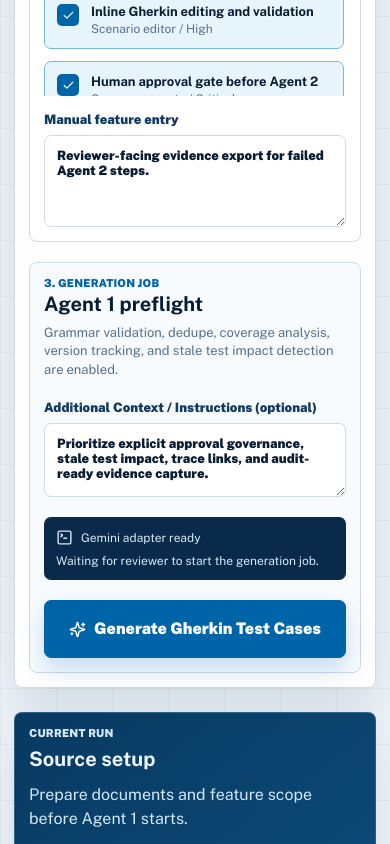
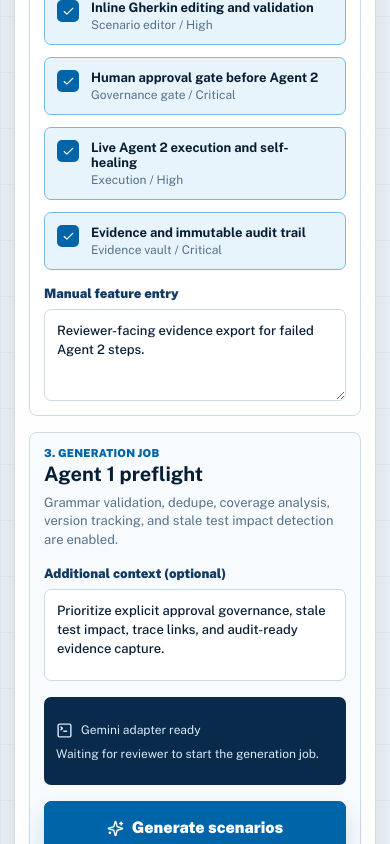
Before and after one commit to aldrinstellus/c-fda-ai-testing, a Next.js app: page / in a window 390 px wide. Shown: the part 1720-2564 px from the top of the page. Built offline with nearby package versions, Linux system fonts and the light colour scheme.

Commit message:
Rework trigger workflow spacing

```diff
--- a/app/globals.css
+++ b/app/globals.css
@@ -631,6 +631,7 @@ select:focus-visible {
 
 .stageCanvas {
   min-width: 0;
+  overflow-x: hidden;
   padding: clamp(18px, 2.3vw, 30px);
   box-shadow: var(--shadow);
 }
@@ -702,6 +703,10 @@ select:focus-visible {
   .appShell:not(.signedOutShell) .evidenceObjects,
   .appShell:not(.signedOutShell) .auditTimeline {
     max-height: clamp(300px, 44vh, 530px);
+  }
+
+  .appShell:not(.signedOutShell) .featureList {
+    max-height: clamp(300px, 38vh, 360px);
   }
 }
 
@@ -764,7 +769,8 @@ select:focus-visible {
 .reportsScreen {
   display: grid;
   grid-template-columns: minmax(0, 1.08fr) minmax(320px, 0.92fr);
-  gap: var(--space-5);
+  align-items: start;
+  gap: clamp(16px, 1.8vw, 22px);
   margin-top: var(--space-6);
 }
 
@@ -788,10 +794,33 @@ select:focus-visible {
 .generationDock {
   grid-column: 1 / -1;
   display: grid;
-  grid-template-columns: minmax(210px, 0.85fr) minmax(220px, 1fr) minmax(210px, 0.8fr) minmax(180px, 0.7fr);
-  align-items: end;
-  gap: var(--space-5);
+  grid-template-columns: minmax(220px, 0.86fr) minmax(300px, 1fr);
+  grid-template-areas:
+    "summary context"
+    "console action";
+  align-items: stretch;
+  gap: var(--space-4);
   background: #f8fbfe;
+}
+
+.generationSummary {
+  grid-area: summary;
+  min-width: 0;
+}
+
+.generationContext {
+  grid-area: context;
+  min-width: 0;
+}
+
+.generationDock .consoleBlock {
+  grid-area: console;
+  min-width: 0;
+  min-height: 88px;
+}
+
+.generationDock .primaryButton {
+  grid-area: action;
 }
 
 .panelHeading {
@@ -885,8 +914,10 @@ select:focus-visible {
 }
 
 .generationDock .primaryButton {
-  width: 100%;
-  min-height: 58px;
+  width: min(100%, 280px);
+  min-height: 54px;
+  justify-self: end;
+  align-self: center;
   line-height: 1.12;
   text-align: center;
   white-space: normal;
@@ -1180,6 +1211,13 @@ select:focus-visible {
   border-radius: 7px;
 }
 
+.fieldStack textarea,
+.fieldStack input {
+  font-size: 13px;
+  font-weight: 500;
+  line-height: 1.45;
+}
+
 .fieldStack textarea {
   min-height: 92px;
   padding: var(--space-3);
@@ -1196,11 +1234,13 @@ select:focus-visible {
 }
 
 .contextField textarea {
-  min-height: 74px;
+  min-height: 92px;
+  resize: none;
 }
 
 .consoleBlock {
   display: grid;
+  align-content: center;
   gap: var(--space-2);
   padding: var(--space-3);
   color: #d5e9f8;
@@ -1872,6 +1912,29 @@ select:focus-visible {
   .editorShell,
   .decisionPanel {
     grid-template-columns: 1fr;
+  }
+
+  .generationDock {
+    grid-template-areas:
+      "summary"
+      "context"
+      "console"
+      "action";
+  }
+
+  .generationDock .primaryButton {
+    width: 100%;
+    justify-self: stretch;
+  }
+
+  .featureList,
+  .scenarioList,
+  .executionList,
+  .evidenceObjects,
+  .auditTimeline {
+    max-height: none;
+    overflow: visible;
+    padding-right: 0;
   }
 
   .reportMetrics,
--- a/components/fda-ai-testing-app.tsx
+++ b/components/fda-ai-testing-app.tsx
@@ -506,13 +506,13 @@ export function FdaAiTestingApp() {
         </section>
 
         <section className="generationDock">
-          <div>
+          <div className="generationSummary">
             <span className="eyebrow">3. Generation job</span>
             <h3>Agent 1 preflight</h3>
             <p>Grammar validation, dedupe, coverage analysis, version tracking, and stale test impact detection are enabled.</p>
           </div>
-          <label className="fieldStack contextField">
-            Additional Context / Instructions (optional)
+          <label className="fieldStack contextField generationContext">
+            Additional context (optional)
             <textarea value={context} onChange={(event) => setContext(event.target.value)} />
           </label>
           <div className="consoleBlock">
@@ -531,7 +531,7 @@ export function FdaAiTestingApp() {
           </div>
           <button className="primaryButton" type="button" disabled={!canGenerate || isGenerating} onClick={startGeneration}>
             {isGenerating ? <RefreshCw className="spin" size={17} /> : <Sparkles size={17} />}
-            Generate Gherkin Test Cases
+            Generate scenarios
           </button>
         </section>
       </div>
```
